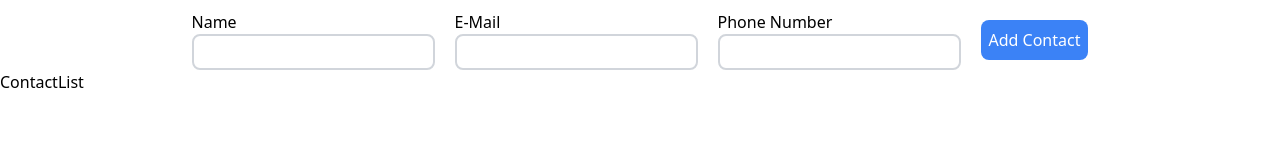
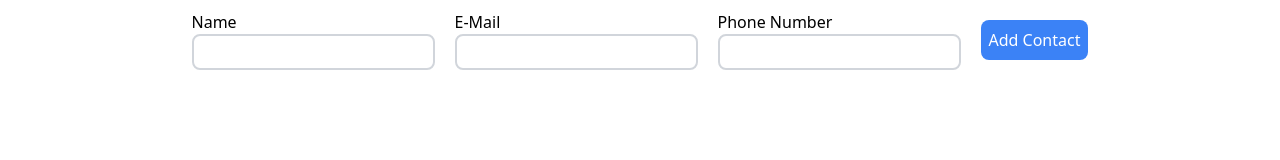
Before and after one commit to hamid19471/Contact-app, a React (Vite) app: page / in a window 1280 px wide. Shown: the part 126-286 px from the top of the page. Built offline with nearby package versions, Linux system fonts and the light colour scheme.

Commit message:
Update: use map to show new contact and use props from main contact component

```diff
--- a/src/components/ContactList/ContactList.jsx
+++ b/src/components/ContactList/ContactList.jsx
@@ -1,7 +1,14 @@
 import React from "react";
+import ContactCard from "../ContactCard/ContactCard";
 
-const ContactList = () => {
-    return <div>ContactList</div>;
+const ContactList = ({ contacts }) => {
+    return (
+        <div className="grid grid-cols-7 gap-3">
+            {contacts.map((item) => {
+                return <ContactCard key={item.id} {...item} />;
+            })}
+        </div>
+    );
 };
 
 export default ContactList;
```
